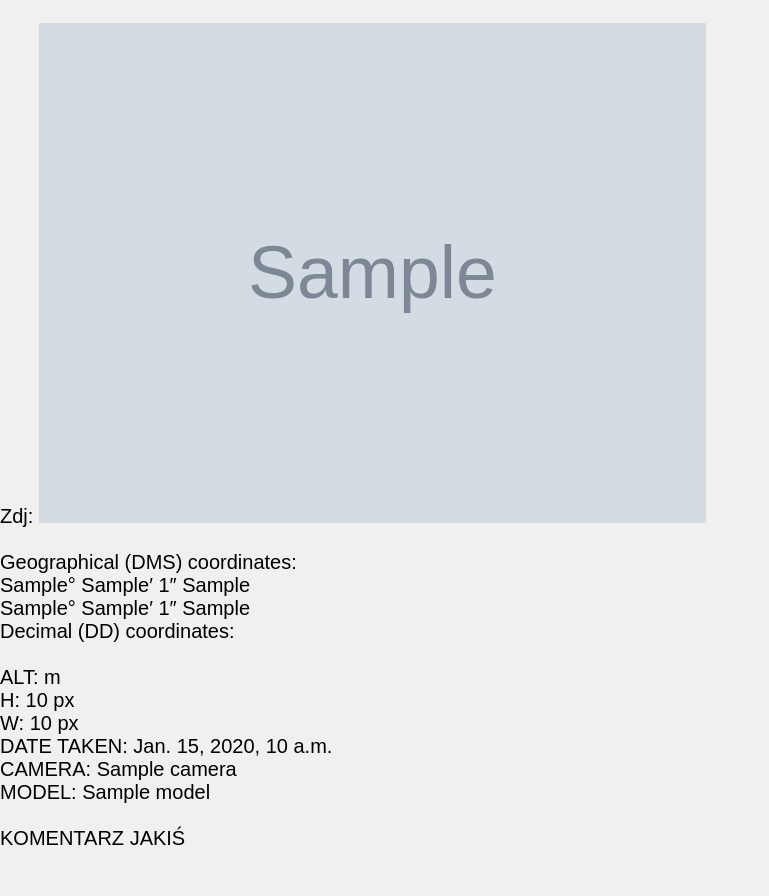
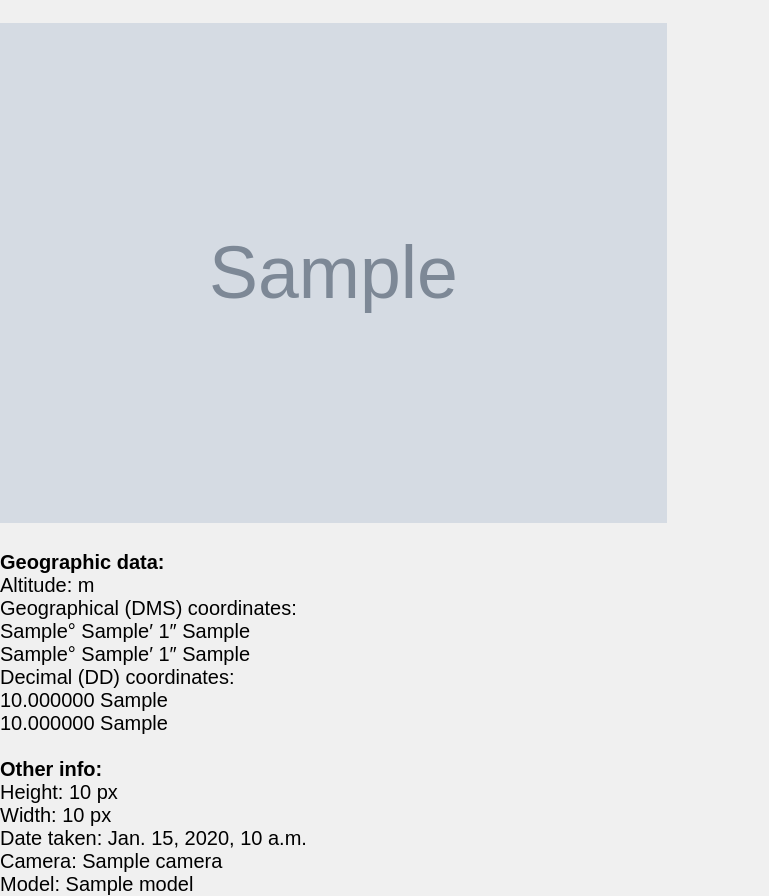
Before and after one commit to 117marta/Photo_info, a Django app: template photo/photo_app/templates/photo_app/photo-info.html in a window 1280 px wide. Shown: the part 139-1035 px from the top of the page, without its empty margins (0-769 px from the left). Before the commit the page ends 984 px from the top, so only its background shows below. Run offline with Django 3.2, Linux system fonts and the light colour scheme; the template is opened without the code that fills it: most values are stand-ins (such as "Sample title", 1, 10 or a date in 2020); grey boxes marked "Sample" are stand-in pictures.

Commit message:
Coordinates converter - from DMS to DD

```diff
--- a/photo/photo_app/templates/photo_app/photo-info.html
+++ b/photo/photo_app/templates/photo_app/photo-info.html
@@ -14,25 +14,33 @@
 <br>
 <!--Zdj: <img src="{{ MEDIA_URL }}{{ img.photo }}">-->
 <!--Zdj: <img src="/photo/media/{{ img.photo }}">-->
-Zdj: <img src="{{ img.photo.url }}" alt="Photo" height="500px">
 <!--Zdj: <img src="/photo/media/img/cylinder.png/">-->
 
+
+<img src="{{ img.photo.url }}" alt="Photo" height="500px">
 <br><br>
 
-Geographical (DMS) coordinates:<br>
-{{ lat.0.0 }}&deg; {{ lat.1.0 }}&#8242; {% widthratio lat.2.0 lat.2.1 1 %}&#8243; {{ lat_ref }}<br>
-{{ lon.0.0 }}&deg; {{ lon.1.0 }}&#8242; {% widthratio lon.2.0 lon.2.1 1 %}&#8243; {{ lon_ref }}<br>
-Decimal (DD) coordinates:<br>
-<br>
-ALT: {% widthratio alt.0 alt.1 1 %} m<br>
-H: {{ height }} px<br>
-W: {{ width }} px<br>
-DATE TAKEN: {{ date }}<br>
-CAMERA: {{ camera }}<br>
-MODEL: {{ model }}<br>
-<br>
-KOMENTARZ JAKIŚ
-
+<section>
+    <div class="photo_coordinates">
+        <strong>Geographic data:<br></strong>
+        Altitude: {% widthratio alt.0 alt.1 1 %} m<br>
+        Geographical (DMS) coordinates:<br>
+        {{ lat.0.0 }}&deg; {{ lat.1.0 }}&#8242; {% widthratio lat.2.0 lat.2.1 1 %}&#8243; {{ lat_ref }}<br>
+        {{ lon.0.0 }}&deg; {{ lon.1.0 }}&#8242; {% widthratio lon.2.0 lon.2.1 1 %}&#8243; {{ lon_ref }}<br>
+        Decimal (DD) coordinates:<br>
+        {{ lat_decimal|floatformat:6 }} {{ lat_ref }}<br>
+        {{ lon_decimal|floatformat:6 }} {{ lon_ref }}<br>
+    </div>
+    <br>
+    <div class="photo_other_info">
+        <strong>Other info:<br></strong>
+        Height: {{ height }} px<br>
+        Width: {{ width }} px<br>
+        Date taken: {{ date }}<br>
+        Camera: {{ camera }}<br>
+        Model: {{ model }}<br>
+    </div>
+</section>
 
 </body>
 </html>
```
Also changed, not shown: photo/photo_app/views.py (+17 -0 lines).
